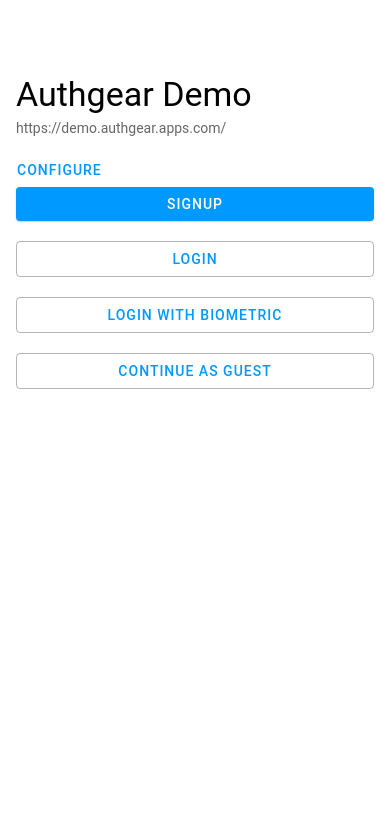
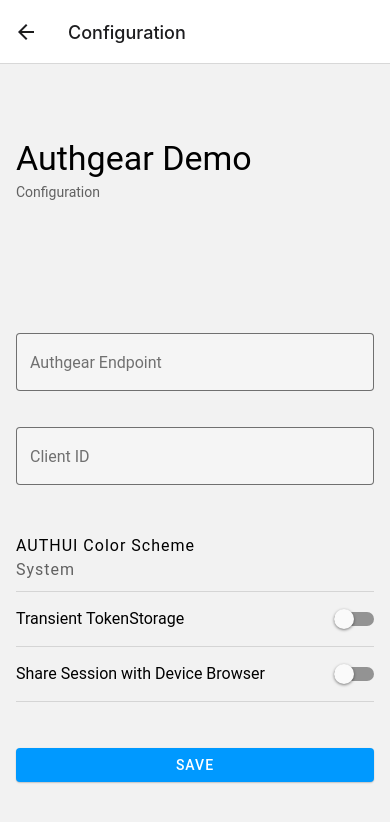
Before and after one commit to authgear/authgear-demo-app-rn, a React Native app: screen /Configuration in a window 390 px wide. Shown: the top 822 px of the page. Built offline with nearby package versions, Linux system fonts and the light colour scheme.

Commit message:
Add navigate stack

```diff
--- a/src/App.tsx
+++ b/src/App.tsx
@@ -3,17 +3,30 @@
  */
 
 import React from 'react';
-import {SafeAreaView, StatusBar} from 'react-native';
+import {NavigationContainer} from '@react-navigation/native';
+import {createNativeStackNavigator} from '@react-navigation/native-stack';
+import AuthenticationScreen from './screens/AuthenticationScreen';
+import ConfigurationScreen from './screens/ConfigurationScreen';
 
-import AuthenticationScreen from './screens/AuthenticationScreen';
+export type RootStackParamList = {
+  Authentication: any;
+  Configuration: any;
+};
+
+const Stack = createNativeStackNavigator<RootStackParamList>();
 
 const App: React.FC = () => {
   return (
     <>
-      <StatusBar barStyle="light-content" />
-      <SafeAreaView>
-        <AuthenticationScreen />
-      </SafeAreaView>
+      <NavigationContainer>
+        <Stack.Navigator initialRouteName="Authentication">
+          <Stack.Screen
+            name="Authentication"
+            component={AuthenticationScreen}
+          />
+          <Stack.Screen name="Configuration" component={ConfigurationScreen} />
+        </Stack.Navigator>
+      </NavigationContainer>
     </>
   );
 };
--- a/src/screens/AuthenticationScreen.tsx
+++ b/src/screens/AuthenticationScreen.tsx
@@ -1,6 +1,8 @@
-import React from 'react';
+import React, {useCallback} from 'react';
 import {StyleSheet, View} from 'react-native';
 import {useTheme, Button, Text} from 'react-native-paper';
+import {NativeStackScreenProps} from '@react-navigation/native-stack';
+import {RootStackParamList} from '../App';
 
 const styles = StyleSheet.create({
   container: {
@@ -35,8 +37,18 @@
   },
 });
 
-const AuthenticationScreen: React.FC = () => {
+type AuthenticationScreenProps = NativeStackScreenProps<
+  RootStackParamList,
+  'Authentication'
+>;
+
+const AuthenticationScreen: React.FC<AuthenticationScreenProps> = props => {
   const theme = useTheme();
+  const navigation = props.navigation;
+
+  const onPressConfigButton = useCallback(() => {
+    return navigation.navigate('Configuration');
+  }, [navigation]);
 
   return (
     <View style={styles.container}>
@@ -46,7 +58,9 @@
           https://demo.authgear.apps.com/
         </Text>
         <View style={styles.configButton}>
-          <Button mode="text">Configure</Button>
+          <Button mode="text" onPress={onPressConfigButton}>
+            Configure
+          </Button>
         </View>
       </View>
       <View style={styles.actionButtons}>
```
